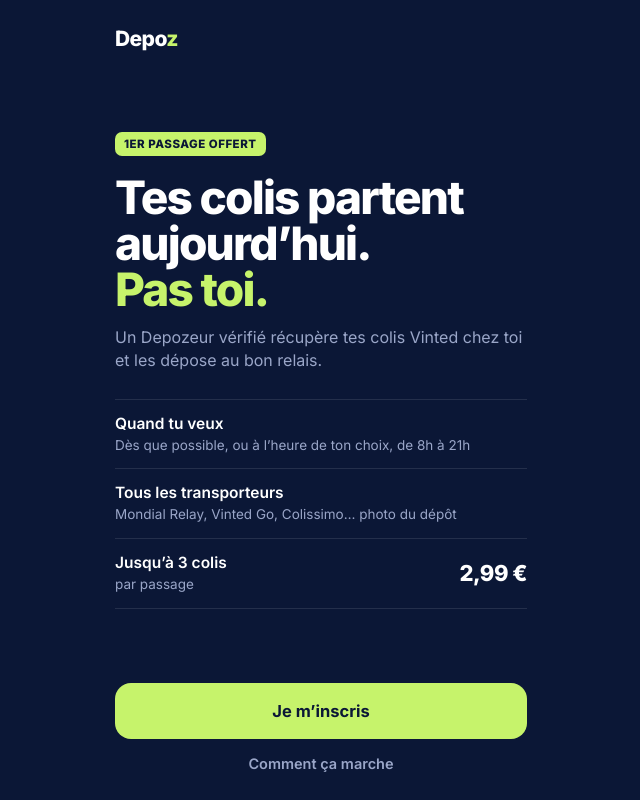
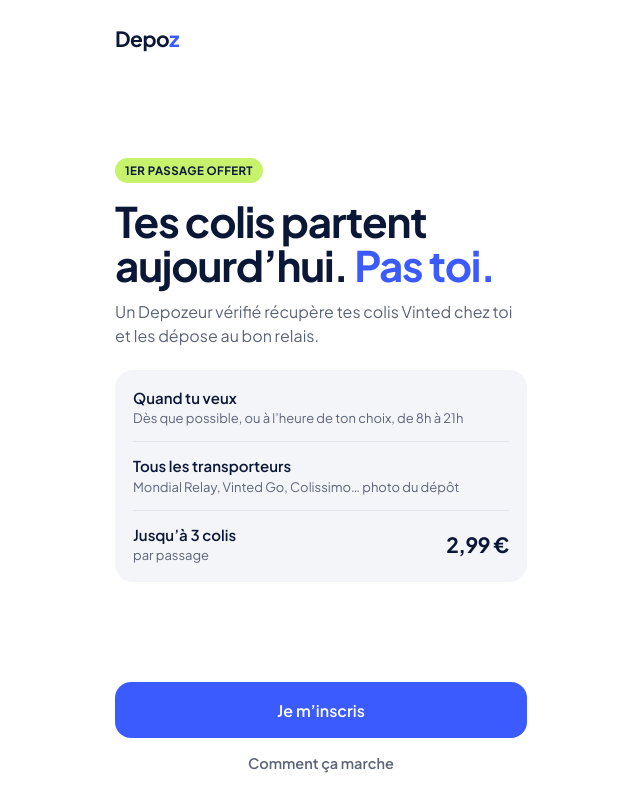
Before and after one commit to gouraninei-lang/depoz-site, a plain HTML site: page index.html in a window 1280 px wide. Shown: the whole page, without its empty margins (319-959 px from the left). Drawn offline with Linux system fonts and the light colour scheme.

Commit message:
Add files via upload

```diff
--- a/index.html
+++ b/index.html
@@ -7,23 +7,23 @@
 <meta name="description" content="Un Depozeur vérifié passe chez toi dès que possible ou à l’heure de ton choix, et dépose tes colis Vinted au bon relais. 2,99 € jusqu’à 3 colis. 1er passage offert.">
 <meta property="og:title" content="Depoz · Tes colis Vinted partent aujourd’hui. Pas toi.">
 <meta property="og:description" content="Un Depozeur passe chez toi et dépose tes colis au bon relais. 1er passage offert.">
-<meta name="theme-color" content="#0B1736">
+<meta name="theme-color" content="#FFFFFF">
 <link rel="preconnect" href="https://fonts.googleapis.com">
 <link rel="preconnect" href="https://fonts.gstatic.com" crossorigin>
-<link href="https://fonts.googleapis.com/css2?family=Inter:wght@400;500;600;700;800&display=swap" rel="stylesheet">
+<link href="https://fonts.googleapis.com/css2?family=Plus+Jakarta+Sans:wght@400;500;600;700&display=swap" rel="stylesheet">
 <style>
   /* Charte Depoz « Nuit & Cobalt » (la même que l'app) */
   :root { --nuit:#0B1736; --nuit2:#1B2A52; --cobalt:#3B5BFF; --lime:#C6F36B; --papier:#F4F5F9; --gris:#5B6478; --sous:#9AA6C8; --bord:#E2E5EE; --cobaltFond:#F0F3FF; }
   * { box-sizing: border-box; margin: 0; padding: 0; -webkit-tap-highlight-color: transparent; }
   html, body { height: 100%; overflow: hidden; }
-  body { font-family: "Inter", -apple-system, BlinkMacSystemFont, "Segoe UI", Roboto, sans-serif; color: var(--nuit); background: #fff; -webkit-font-smoothing: antialiased; transition: background .35s ease; }
+  body { font-family: "Plus Jakarta Sans", -apple-system, BlinkMacSystemFont, "Segoe UI", Roboto, sans-serif; color: var(--nuit); background: #fff; -webkit-font-smoothing: antialiased; transition: background .35s ease; }
   body.sombre { background: var(--nuit); }
   .app { height: 100vh; height: 100dvh; max-width: 460px; margin: 0 auto; display: flex; flex-direction: column;
          padding: calc(18px + env(safe-area-inset-top)) 24px calc(22px + env(safe-area-inset-bottom)); transition: color .35s ease; }
   .sombre .app { color: #fff; }
 
   .haut { height: 40px; display: flex; align-items: center; gap: 14px; flex: 0 0 auto; }
-  .logo { font-weight: 800; font-size: 21px; letter-spacing: -.6px; }
+  .logo { font-weight: 700; font-size: 21px; letter-spacing: -.5px; }
   .logo span { color: var(--cobalt); }
   .sombre .logo span { color: var(--lime); }
   .retour { width: 38px; height: 38px; margin-left: -6px; border-radius: 50%; border: 0; background: var(--papier); color: var(--nuit); cursor: pointer; display: none; place-items: center; }
@@ -39,20 +39,21 @@
   .centre { flex: 1; display: flex; flex-direction: column; justify-content: center; min-height: 0; }
   .bas { flex: 0 0 auto; display: grid; gap: 10px; }
 
-  .badge { align-self: flex-start; background: var(--lime); color: var(--nuit); font-size: 11.5px; font-weight: 800; letter-spacing: .5px; padding: 5px 9px; border-radius: 7px; }
-  h1 { font-size: clamp(36px, 10.4vw, 46px); line-height: 1; letter-spacing: -1.8px; font-weight: 800; margin: 18px 0 14px; }
-  h1 span { color: var(--lime); white-space: nowrap; }
-  .intro { color: var(--sous); font-size: 16px; line-height: 1.45; margin-bottom: 26px; }
-  h2 { font-size: clamp(26px, 7.4vw, 31px); line-height: 1.1; letter-spacing: -.9px; font-weight: 800; }
+  .badge { align-self: flex-start; background: var(--lime); color: var(--nuit); font-size: 11.5px; font-weight: 700; letter-spacing: .4px; padding: 5px 10px; border-radius: 999px; }
+  h1 { font-size: clamp(33px, 9.4vw, 42px); line-height: 1.06; letter-spacing: -1.2px; font-weight: 700; margin: 16px 0 12px; }
+  h1 span { color: var(--cobalt); white-space: nowrap; }
+  .intro { color: var(--gris); font-size: 16px; line-height: 1.5; margin-bottom: 22px; }
+  h2 { font-size: clamp(25px, 7vw, 29px); line-height: 1.15; letter-spacing: -.7px; font-weight: 700; }
   .aide { color: var(--gris); font-size: 15.5px; margin-top: 10px; line-height: 1.45; }
   .sombre .aide { color: var(--sous); }
 
-  .points { border-top: 1px solid rgba(255,255,255,.1); }
-  .point { display: flex; justify-content: space-between; align-items: center; gap: 16px; padding: 14px 0; border-bottom: 1px solid rgba(255,255,255,.1); font-size: 15.5px; font-weight: 600; line-height: 1.3; }
-  .point small { display: block; color: var(--sous); font-size: 13.5px; font-weight: 400; margin-top: 3px; }
-  .point b { font-weight: 800; font-size: 22px; letter-spacing: -.5px; white-space: nowrap; }
+  .points { background: var(--papier); border-radius: 18px; padding: 4px 18px; }
+  .point { display: flex; justify-content: space-between; align-items: center; gap: 16px; padding: 14px 0; border-bottom: 1px solid var(--bord); font-size: 15px; font-weight: 600; line-height: 1.3; }
+  .point:last-child { border-bottom: 0; }
+  .point small { display: block; color: var(--gris); font-size: 13px; font-weight: 400; margin-top: 3px; }
+  .point b { font-weight: 700; font-size: 21px; letter-spacing: -.4px; white-space: nowrap; color: var(--nuit); }
 
-  .btn { width: 100%; height: 56px; border: 0; border-radius: 16px; background: var(--nuit); color: #fff; font-family: inherit; font-size: 16.5px; font-weight: 700; cursor: pointer; transition: opacity .2s, transform .1s, background .2s; }
+  .btn { width: 100%; height: 56px; border: 0; border-radius: 16px; background: var(--cobalt); color: #fff; font-family: inherit; font-size: 16px; font-weight: 600; cursor: pointer; transition: opacity .2s, transform .1s, background .2s; }
   .btn:active { transform: scale(.985); }
   .btn:disabled { opacity: .25; cursor: default; }
   .sombre .btn { background: var(--lime); color: var(--nuit); }
@@ -62,12 +63,12 @@
 
   .tuiles { display: grid; grid-template-columns: 1fr 1fr; gap: 10px; margin-top: 26px; }
   .tuile { height: 88px; border-radius: 16px; border: 1.5px solid var(--bord); background: #fff; font-family: inherit; cursor: pointer; text-align: left; padding: 14px 16px; display: flex; flex-direction: column; justify-content: space-between; transition: border-color .15s, background .15s; }
-  .tuile b { font-size: 23px; font-weight: 800; letter-spacing: -.5px; color: var(--nuit); }
+  .tuile b { font-size: 22px; font-weight: 700; letter-spacing: -.5px; color: var(--nuit); }
   .tuile small { font-size: 13px; color: var(--gris); }
   .tuile.choisi { border-color: var(--cobalt); background: var(--cobaltFond); }
   .tuile.choisi b { color: var(--cobalt); }
 
-  .champ { width: 100%; margin-top: 26px; border: 0; border-bottom: 2px solid var(--bord); font-family: inherit; font-size: 32px; font-weight: 800; letter-spacing: -.8px; line-height: 1.2; padding: 8px 0; outline: none; color: var(--nuit); border-radius: 0; background: transparent; transition: border-color .2s; }
+  .champ { width: 100%; margin-top: 26px; border: 0; border-bottom: 2px solid var(--bord); font-family: inherit; font-size: 30px; font-weight: 700; letter-spacing: -.6px; line-height: 1.2; padding: 8px 0; outline: none; color: var(--nuit); border-radius: 0; background: transparent; transition: border-color .2s; }
   .champ:focus { border-color: var(--cobalt); }
   .champ::placeholder { color: #CBD0DD; }
   .champ.email { font-size: 22px; font-weight: 700; letter-spacing: -.3px; }
@@ -76,7 +77,7 @@
 
   .lignes { margin-top: 22px; border-top: 1px solid var(--bord); }
   .ligne { display: flex; justify-content: space-between; align-items: center; gap: 12px; padding: 12px 0; border-bottom: 1px solid var(--bord); font-size: 15px; font-weight: 600; }
-  .ligne b { font-weight: 800; white-space: nowrap; }
+  .ligne b { font-weight: 700; white-space: nowrap; }
   .ligne small { display: block; color: var(--gris); font-size: 12.5px; font-weight: 400; margin-top: 2px; }
   .ligne.fort b { background: var(--lime); padding: 3px 8px; border-radius: 7px; }
   .garantie { margin-top: 14px; background: var(--papier); border-radius: 14px; padding: 12px 14px; color: var(--gris); font-size: 13px; line-height: 1.5; }
@@ -89,7 +90,7 @@
   }
 </style>
 </head>
-<body class="sombre">
+<body>
 <div class="app" id="app">
   <div class="haut">
     <div class="logo">Depo<span>z</span></div>
@@ -203,7 +204,7 @@
     next.getBoundingClientRect();
     next.classList.add('actif');
     actuel = n;
-    var sombre = n === 0 || n === 4;
+    var sombre = false;
     document.body.classList.toggle('sombre', sombre);
     var tc = document.querySelector('meta[name=theme-color]'); if (tc) tc.content = sombre ? '#0B1736' : '#FFFFFF';
     app.classList.toggle('etapes', (n >= 1 && n <= 3) || n === 5);
```
